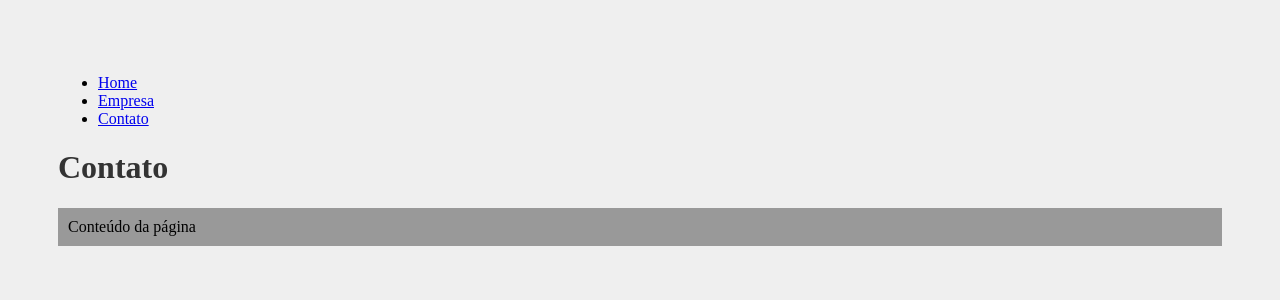
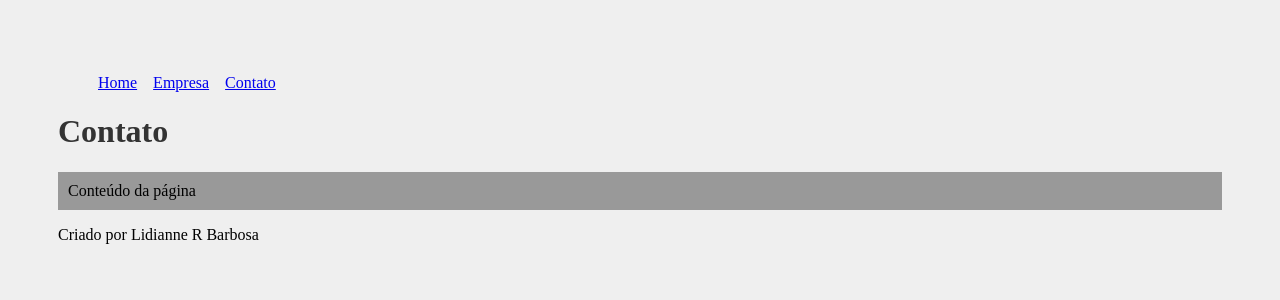
Before and after one commit to lidiannerb/React-Hora-de-codar, a React (Create React App) app: page /Contato in a window 1280 px wide. Shown: the top 300 px of the page. Built offline with nearby package versions, Linux system fonts and the light colour scheme.

Commit message:
feat: react router and navbar

```diff
--- a/src/App.js
+++ b/src/App.js
@@ -1,37 +1,31 @@
 import {
   BrowserRouter as Router,
   Routes,
-  Route,
-  Link
+  Route
 } from "react-router-dom";
 
 import Home from "./pages/Home";
 import Empresa from "./pages/Empresa";
 import Contato from "./pages/Contato";
+import Navbar from "./components/Navbar";
+import Footer from "./components/Footer";
 
 function App() {
 
 
   return (
     <Router>
-      <ul>
-        <li>
-          <Link to="/">Home</Link>
-        </li>
-        <li>
-          <Link to="/Empresa">Empresa</Link>
-        </li>
-        <li>
-          <Link to="/Contato">Contato</Link>
-        </li>
-      </ul>
+      <Navbar />
       <Routes>
-        <Route exact path="/" element={<Home />} />
+        <Route path="/" element={<Home />} />
         <Route path="/Empresa" element={<Empresa />} />
         <Route path="/Contato" element={<Contato />} />
       </Routes>
+      <Footer/>
     </Router>
   );
 }
 
 export default App;
+
+// esse exact não e
--- /dev/null
+++ b/src/components/Footer/index.jsx
@@ -0,0 +1,7 @@
+const Footer = () => {
+  return (
+    <footer>Criado por Lidianne R Barbosa</footer>
+  );
+}
+
+export default Footer;
--- a/src/components/Frase/index.jsx
+++ b/src/components/Frase/index.jsx
@@ -1,4 +1,4 @@
-import styles from "./Frase.module.css"
+import styles from "./Frase.module.css";
 
 const Frase = () => {
   return (
--- /dev/null
+++ b/src/components/Navbar/Navbar.module.css
@@ -0,0 +1,8 @@
+.list {
+  display: flex;
+  list-style: none;
+}
+
+.item {
+  margin-right: 1em;
+}
--- /dev/null
+++ b/src/components/Navbar/index.jsx
@@ -0,0 +1,20 @@
+import { Link } from "react-router-dom";
+import styles from "./Navbar.module.css";
+
+const Navbar = () => {
+  return (
+    <ul className={styles.list}>
+    <li className={styles.item}>
+      <Link to="/">Home</Link>
+    </li>
+    <li className={styles.item}>
+      <Link to="/Empresa">Empresa</Link>
+    </li>
+    <li className={styles.item}>
+      <Link to="/Contato">Contato</Link>
+    </li>
+  </ul>
+   );
+}
+
+export default Navbar;
```
